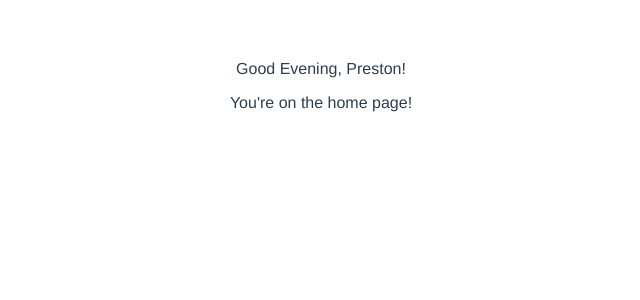
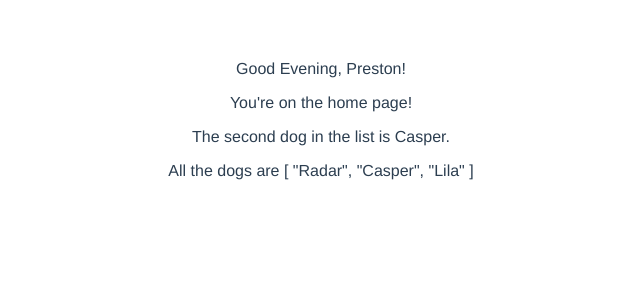
Before and after one commit to nealwp/vue-demo, a Vue app: page / in a window 1280 px wide. Shown: the top 300 px of the page, without its empty margins (319-959 px from the left). Built offline with nearby package versions, Linux system fonts and the light colour scheme.

Commit message:
can extract from array

```diff
--- a/src/App.vue
+++ b/src/App.vue
@@ -5,6 +5,8 @@
     <p v-if="hours >= 18">Good Evening, {{ greetee }}!</p>
     <p v-if="path === '/'">You're on the home page!</p>
     <p v-else>You're on {{ path }}</p>
+    <p>The second dog in the list is {{ dogs[1] }}.</p>
+    <p>All the dogs are {{ dogs }}</p>
   </div>
 </template>
 
@@ -15,7 +17,8 @@ export default {
     return {
       hours: new Date().getHours(),
       greetee: 'Preston',
-      path: location.pathname
+      path: location.pathname,
+      dogs: ['Radar', 'Casper', 'Lila']
     }
   }
 }
```
